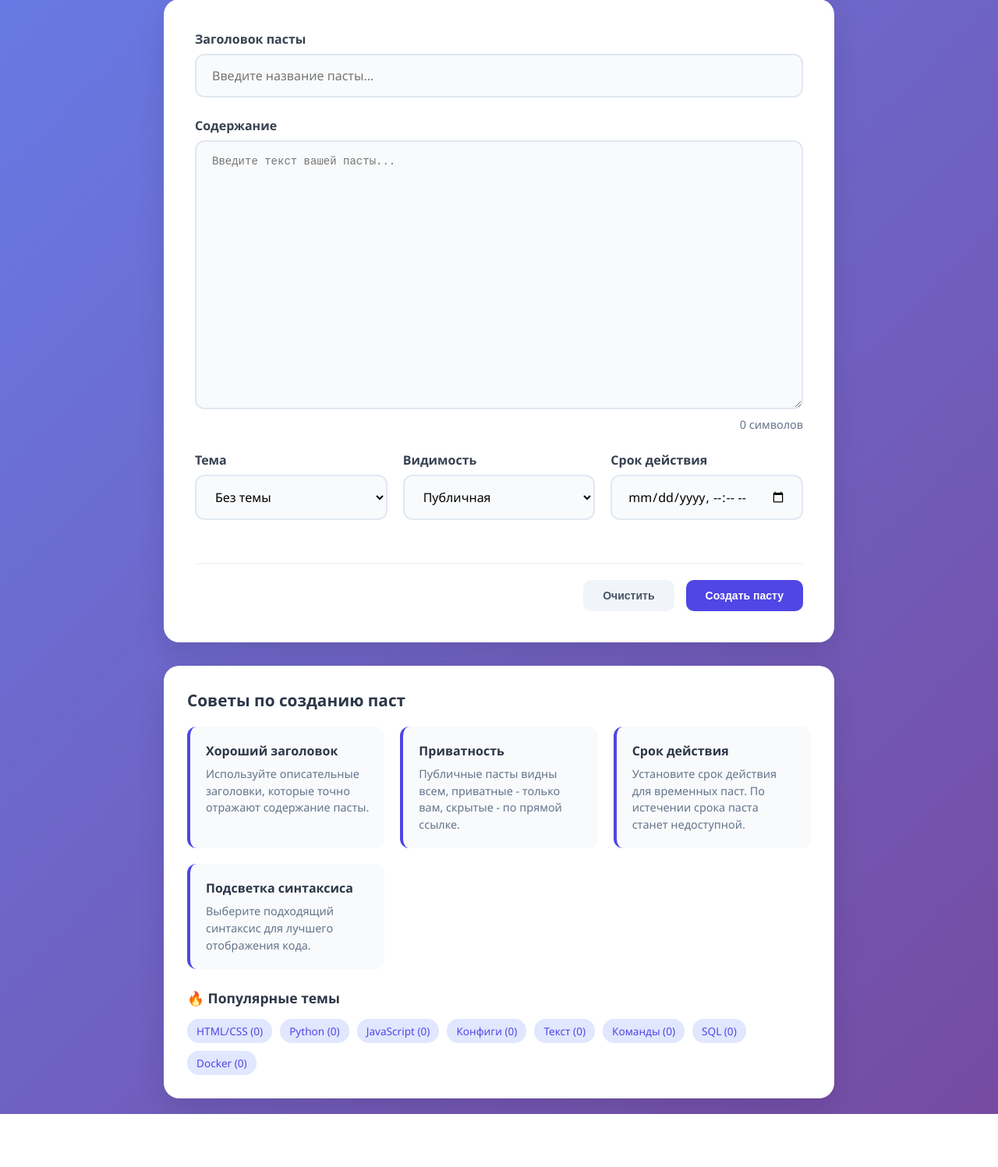
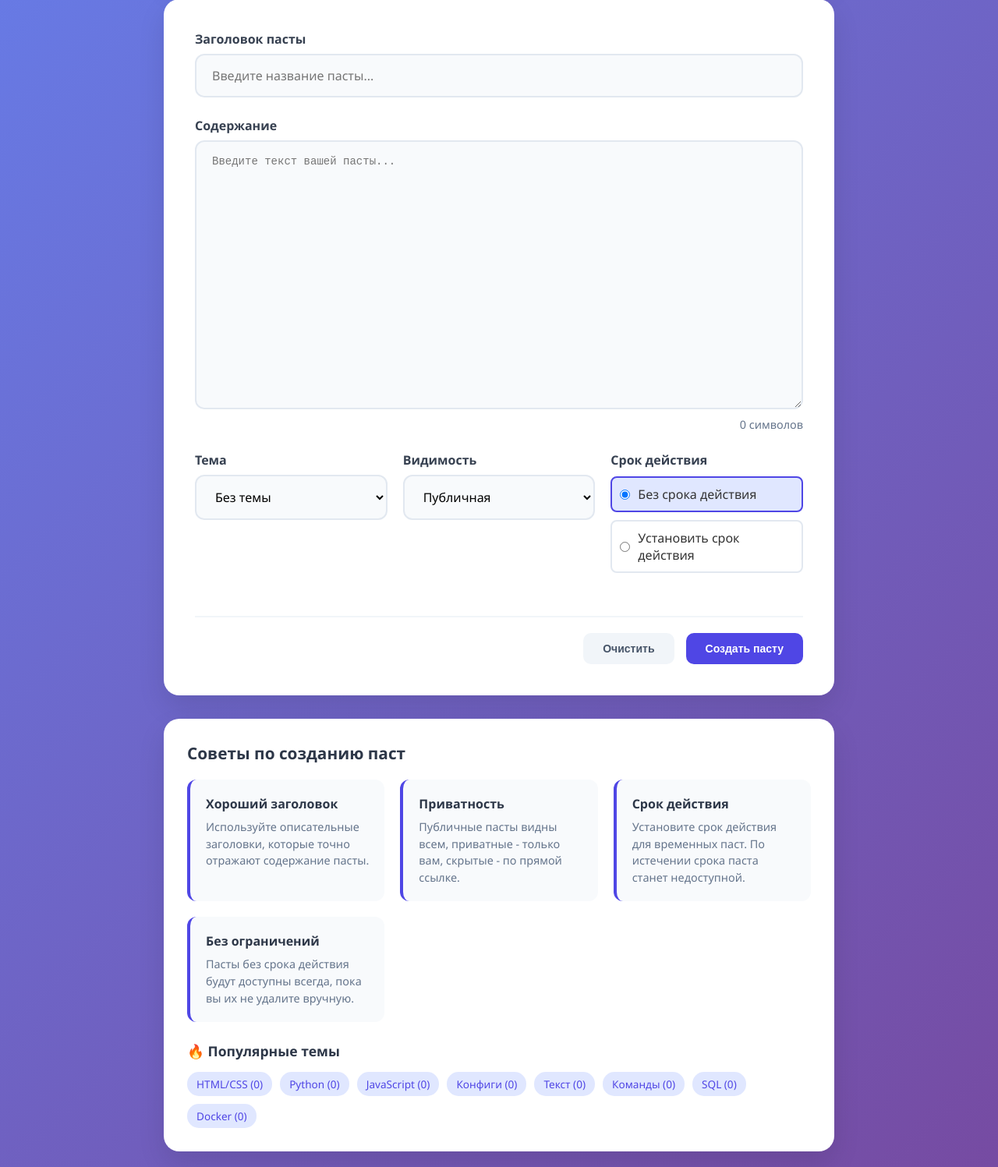
Before and after one commit to AllowOwl/PastebinPr, a Django app: page /pastes/create/ in a window 1280 px wide. Shown: the part 251-1748 px from the top of the page at 78% size. Before the commit the page ends 1680 px from the top, so only its background shows below. Run offline with Django 5.2, Linux system fonts and the light colour scheme; a user stored in the database is signed in; data comes from the database, SQL or seed files in the repository.

Commit message:
Added an option to create unlimited pastes

```diff
--- a/pastebin/core/templates/pages/create_paste.html
+++ b/pastebin/core/templates/pages/create_paste.html
@@ -213,30 +213,39 @@
             margin-top: 5px;
             display: block;
         }
-        .syntax-options {
-            display: grid;
-            grid-template-columns: repeat(auto-fill, minmax(120px, 1fr));
-            gap: 8px;
-            margin-top: 8px;
+        .expiration-options {
+            display: flex;
+            flex-direction: column;
+            gap: 10px;
+            margin-top: 10px;
         }
-        .syntax-option {
-            background: #f1f5f9;
+        .expiration-option {
+            display: flex;
+            align-items: center;
+            gap: 10px;
+            padding: 10px;
             border: 2px solid #e2e8f0;
             border-radius: 8px;
-            padding: 10px;
-            text-align: center;
             cursor: pointer;
             transition: all 0.3s ease;
-            font-size: 0.9em;
         }
-        .syntax-option:hover {
+        .expiration-option:hover {
+            border-color: #4f46e5;
+            background: #f8fafc;
+        }
+        .expiration-option.active {
             border-color: #4f46e5;
             background: #e0e7ff;
         }
-        .syntax-option.active {
-            background: #4f46e5;
-            color: white;
-            border-color: #4f46e5;
+        .expiration-option input[type="radio"] {
+            margin: 0;
+        }
+        .datetime-input {
+            margin-top: 10px;
+            display: none;
+        }
+        .datetime-input.active {
+            display: block;
         }
         @media (max-width: 768px) {
             .form-row {
@@ -322,8 +331,22 @@
 
                 <!-- Срок действия -->
                 <div class="form-group">
-                    <label for="id_expires_at" class="form-label">Срок действия</label>
-                    {{ form.expires_at }}
+                    <label class="form-label">Срок действия</label>
+                    <div class="expiration-options">
+                        <label class="expiration-option active" id="no-expiration-option">
+                            <input type="radio" name="expiration_type" value="none" checked>
+                            <span>Без срока действия</span>
+                        </label>
+                        <label class="expiration-option" id="custom-expiration-option">
+                            <input type="radio" name="expiration_type" value="custom">
+                            <span>Установить срок действия</span>
+                        </label>
+                    </div>
+
+                    <div class="datetime-input" id="datetime-input">
+                        {{ form.expires_at }}
+                    </div>
+
                     {% if form.expires_at.errors %}
                         <span class="field-error">{{ form.expires_at.errors.0 }}</span>
                     {% endif %}
@@ -358,8 +381,8 @@
                 </div>
 
                 <div class="tip-card">
-                    <h4>Подсветка синтаксиса</h4>
-                    <p>Выберите подходящий синтаксис для лучшего отображения кода.</p>
+                    <h4>Без ограничений</h4>
+                    <p>Пасты без срока действия будут доступны всегда, пока вы их не удалите вручную.</p>
                 </div>
             </div>
 
@@ -402,6 +425,65 @@
         // Инициализация высоты
         setTimeout(() => autoResize(contentTextarea), 100);
 
+        // Управление сроком действия
+        const noExpirationOption = document.getElementById('no-expiration-option');
+        const customExpirationOption = document.getElementById('custom-expiration-option');
+        const datetimeInput = document.getElementById('datetime-input');
+        const expiresAtInput = document.querySelector('input[type="datetime-local"]');
+
+        // Обработчики для переключения опций срока действия
+        noExpirationOption.addEventListener('click', function() {
+            this.querySelector('input').checked = true;
+            this.classList.add('active');
+            customExpirationOption.classList.remove('active');
+            datetimeInput.classList.remove('active');
+            if (expiresAtInput) {
+                expiresAtInput.value = '';
+                expiresAtInput.removeAttribute('required');
+            }
+        });
+
+        customExpirationOption.addEventListener('click', function() {
+            this.querySelector('input').checked = true;
+            this.classList.add('active');
+            noExpirationOption.classList.remove('active');
+            datetimeInput.classList.add('active');
+            if (expiresAtInput) {
+                expiresAtInput.setAttribute('required', 'required');
+                // Установка минимальной даты (текущее время)
+                const now = new Date();
+                now.setMinutes(now.getMinutes() - now.getTimezoneOffset());
+                expiresAtInput.min = now.toISOString().slice(0, 16);
+
+                // Если значение пустое, устанавливаем дату через 24 часа по умолчанию
+                if (!expiresAtInput.value) {
+                    const tomorrow = new Date();
+                    tomorrow.setDate(tomorrow.getDate() + 1);
+                    expiresAtInput.value = tomorrow.toISOString().slice(0, 16);
+                }
+            }
+        });
+
+        // Проверяем, есть ли уже значение в поле даты при загрузке
+        document.addEventListener('DOMContentLoaded', function() {
+            if (expiresAtInput && expiresAtInput.value) {
+                customExpirationOption.click();
+            } else {
+                noExpirationOption.click();
+            }
+        });
+
+        // Обработка отправки формы
+        const form = document.querySelector('form');
+        form.addEventListener('submit', function(e) {
+            if (!customExpirationOption.querySelector('input').checked) {
+                // Если выбран вариант "Без срока действия", очищаем поле
+                if (expiresAtInput) {
+                    expiresAtInput.value = '';
+                }
+            }
+        });
+
         // Подсказки по видимости
         const visibilitySelect = document.getElementById('id_visibility');
         const visibilityTips = {
@@ -417,14 +499,6 @@
 
         visibilitySelect.addEventListener('change', updateVisibilityTip);
         updateVisibilityTip();
-
-        // Установка минимальной даты (текущее время)
-        const expiresInput = document.querySelector('input[type="datetime-local"]');
-        if (expiresInput) {
-            const now = new Date();
-            now.setMinutes(now.getMinutes() - now.getTimezoneOffset());
-            expiresInput.min = now.toISOString().slice(0, 16);
-        }
     </script>
 </body>
 </html>
```
